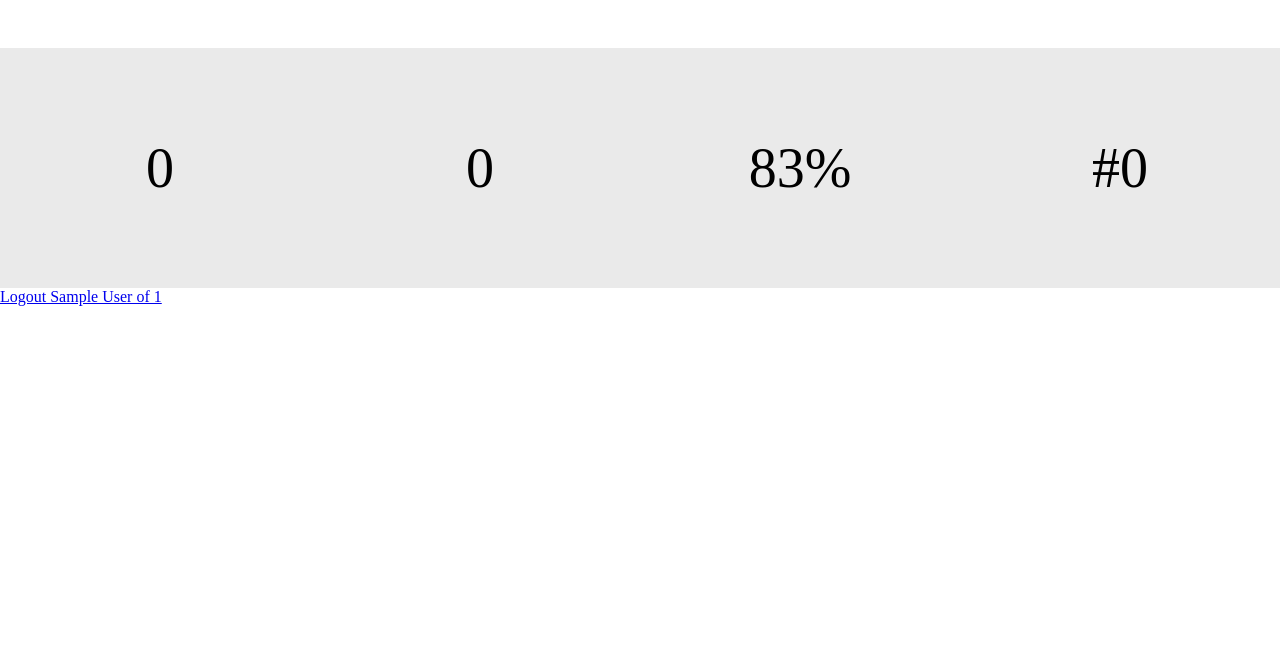
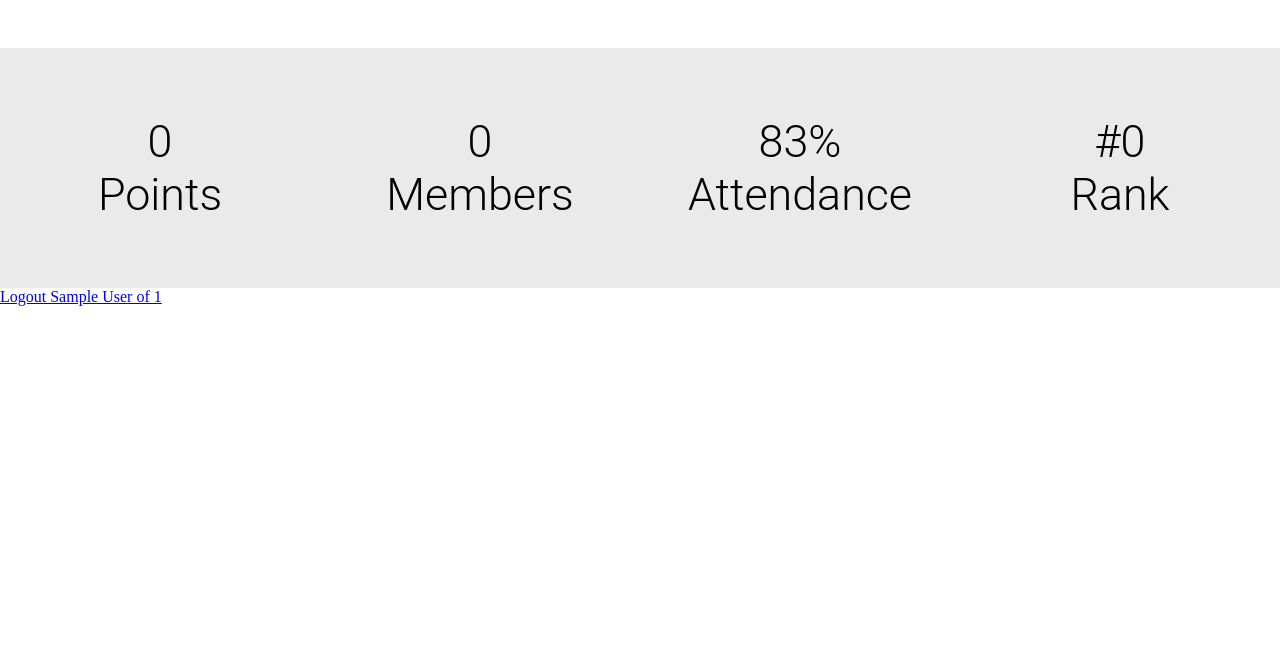
Before and after one commit to Samdvich/CompUI, a PHP site: page /summary.php in a window 1280 px wide. Shown: the part 144-800 px from the top of the page. Run offline with PHP 8.4, Linux system fonts and the light colour scheme; the visitor is signed in with stand-in values (Sample User, id 1).

Commit message:
Summary panel info styling
Making the text look nicer and adding a description of what the value represents.

```diff
--- a/summary.php
+++ b/summary.php
@@ -30,10 +30,26 @@
         <div class='header'>Karle House</div>
 
         <div class='info'>
-          <span id='points'>0</span>
-          <span id='members'>0</span>
-          <span id='attendance'>83%</span>
-          <span id='rank'>#0</span>
+          <span id='points'>
+            0
+            <br>
+            Points
+          </span>
+          <span id='members'>
+            0
+            <br>
+            Members
+            </span>
+          <span id='attendance'>
+            83%
+            <br>
+            Attendance
+            </span>
+          <span id='rank'>
+            #0
+            <br>
+            Rank
+            </span>
         </div>
 
         <form class='logout-form'>
@@ -76,6 +92,9 @@
             grid-column: 1 / 4;
             background-color: #EAEAEA;
             grid-template-columns: 25% 25% 25% 25%;
+            font-family: Roboto;
+            font-weight: 300;
+            font-size: 80%;
           }
 
           span {
```
